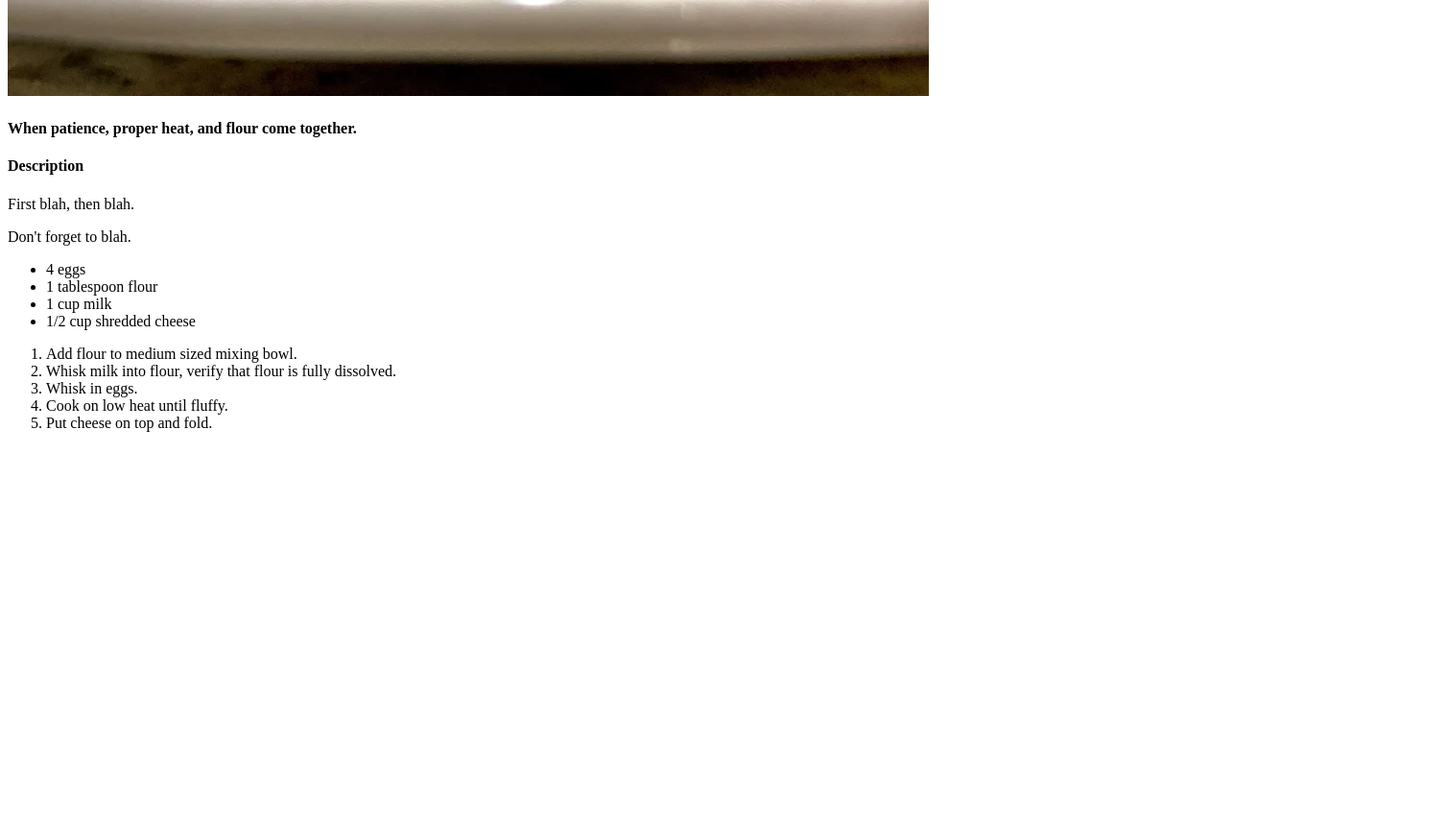
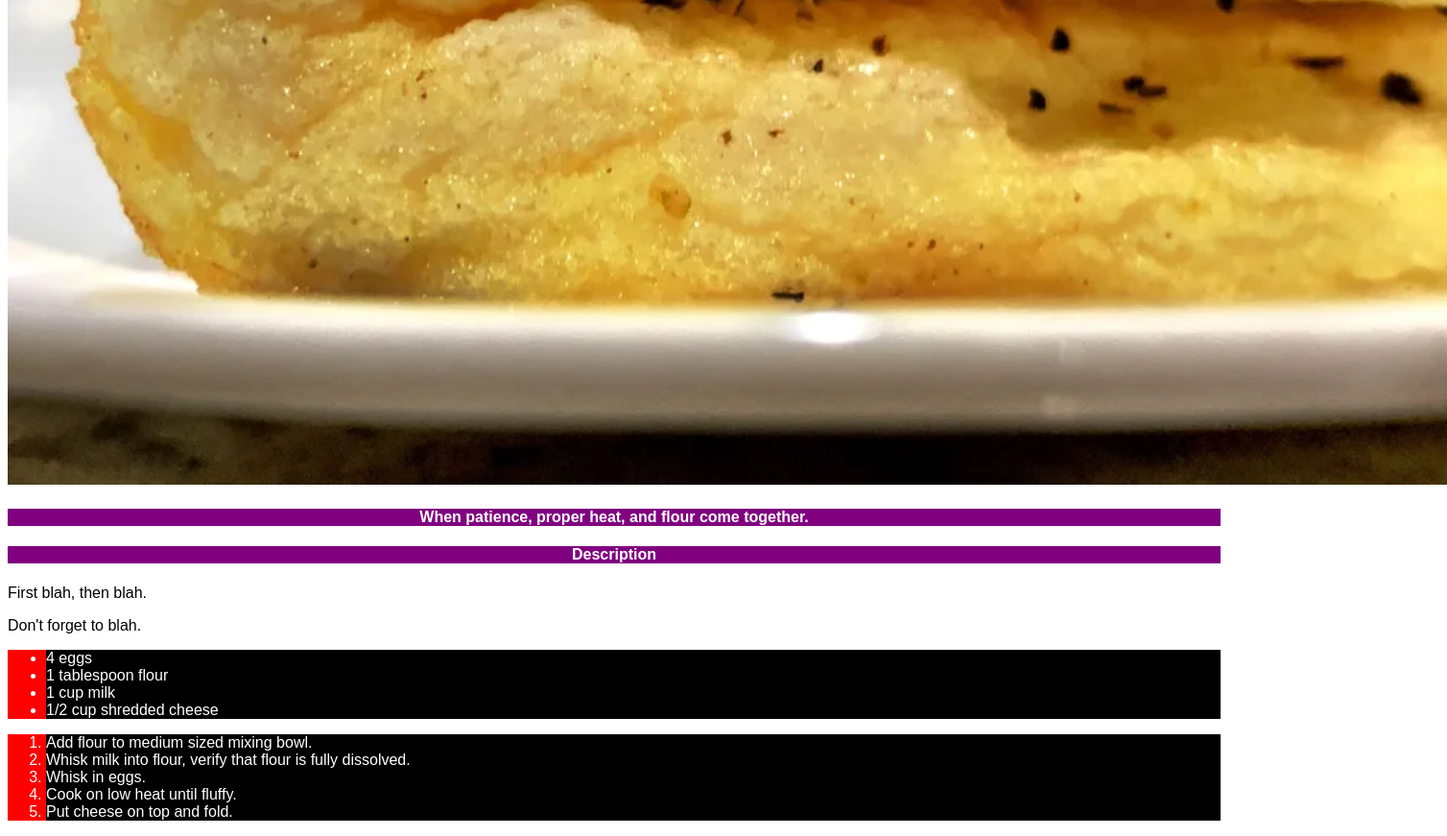
Before and after one commit to Nesquiker/odin-recipes, a plain HTML site: page recipes/fluffy_eggs.html in a window 1280 px wide. Shown: the part 700-1571 px from the top of the page at 96% size, 1508 px wide, since content can reach past the window. Before the commit the page ends 1166 px from the top, so only its background shows below. Drawn offline with Linux system fonts and the light colour scheme.

Commit message:
Added CSS styling. All recipes have standard.css applied.

```diff
--- /dev/null
+++ b/css_styles/standard.css
@@ -0,0 +1,32 @@
+
+* {
+	font-family: sans-serif, Helvetica;
+}
+
+img {
+	background: black;
+	width: 1500px;
+	height: auto;
+}
+h1,h2,h3,h4,h5,h6 {
+	background: purple;
+	color: white;
+	font-weight: bold;
+	text-align: center;
+}
+a {
+	background: blue;
+	color: red;
+
+}
+ul {
+	background: red;
+}
+ol {
+	background: red;
+}
+
+li {
+	background: black;
+	color: white;
+}
--- a/recipes/fluffy_eggs.html
+++ b/recipes/fluffy_eggs.html
@@ -3,6 +3,7 @@
 	<head>
 		<meta charset="UTF-8">
 		<title>Belarusian Fluffy Eggs</title>
+		<link rel="stylesheet" href="../css_styles/standard.css">
 	</head>
 	<body>
 		<h1>Belarusian Fluffy Eggs</h1>
```
Also changed, not shown: index.html (+1 -0 lines), recipes/bacon.html (+1 -0 lines), recipes/noodles.html (+1 -0 lines).
